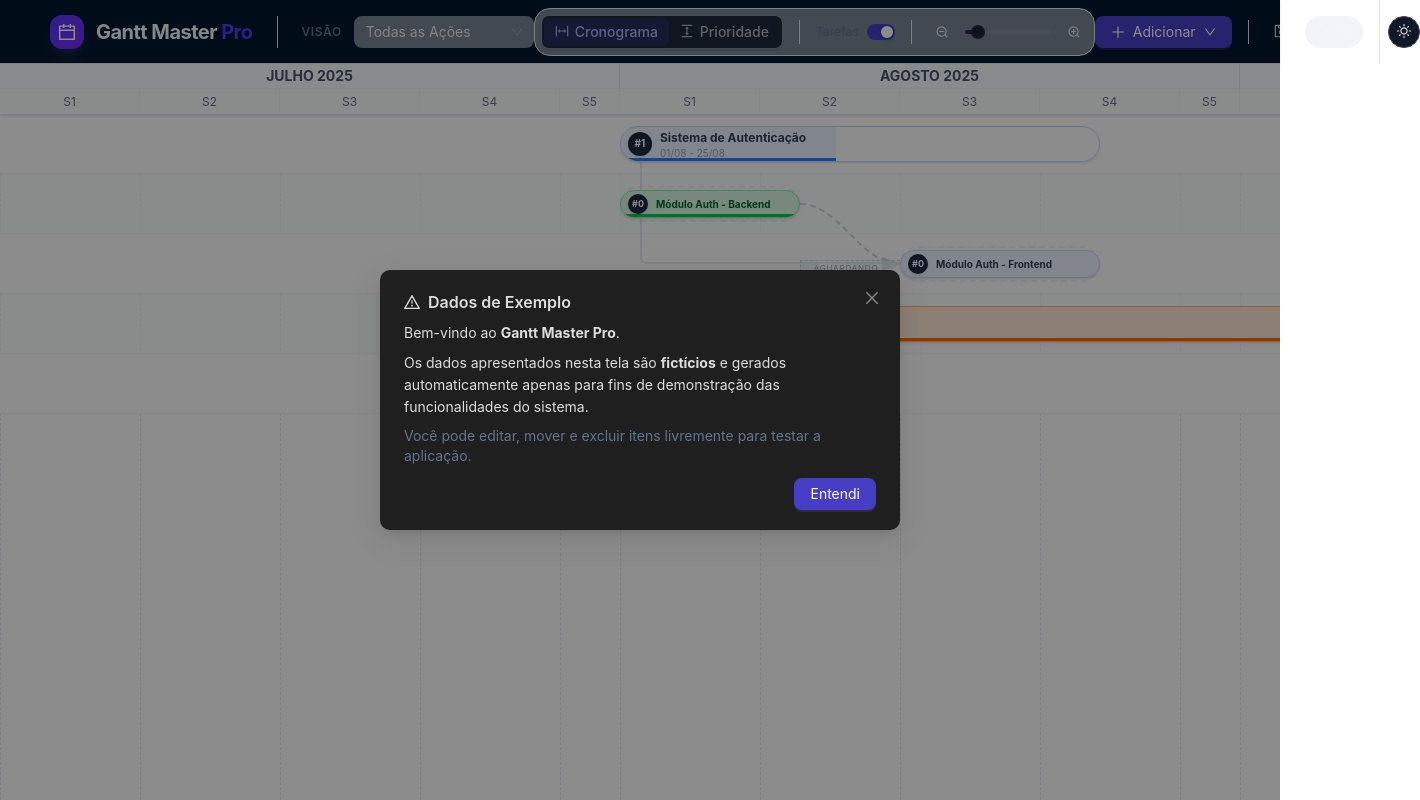
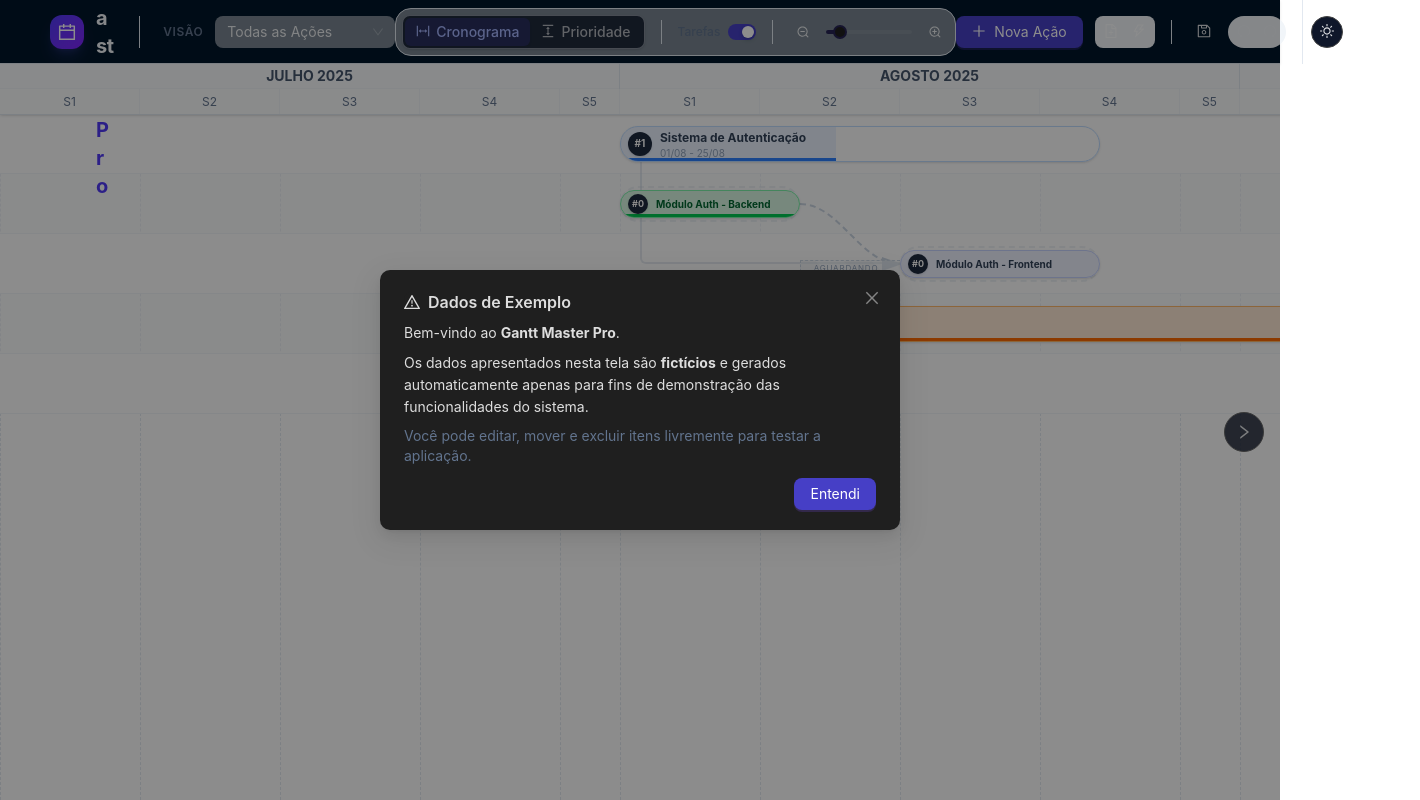
Before and after one commit to eduardogpi/gantt-master-pro, a React (Vite) app: page / in a window 1280 px wide. Shown: the whole page, 1420 px wide, since content can reach past the window. Built offline with nearby package versions, Linux system fonts and the light colour scheme.

Commit message:
Coloca o botão de scrolling para navegar na horizontal, que não fica intuitiva em telas menores

```diff
--- a/src/GanttMasterPro.jsx
+++ b/src/GanttMasterPro.jsx
@@ -1,7 +1,7 @@
 //@ts-nocheck
 "use client"
-import React, { useState, useMemo } from "react";
-import { Layout, Typography, Button, Modal, Slider, Input, Tag, Popover, Form, Select, List, DatePicker, ConfigProvider, theme, message, Tooltip, Segmented, Switch, Drawer, Dropdown } from "antd";
+import React, { useState, useMemo, useEffect } from "react";
+import { Layout, Typography, Button, Modal, Slider, Input, Tag, Popover, Form, Select, List, DatePicker, ConfigProvider, theme, message, Tooltip, Segmented, Switch } from "antd";
 import ptBR from 'antd/locale/pt_BR';
 import dayjs from "dayjs";
 import duration from "dayjs/plugin/duration";
@@ -18,7 +18,7 @@
     ZoomInOutlined, ZoomOutOutlined, SaveOutlined, DiffOutlined,
     ColumnHeightOutlined, ColumnWidthOutlined,
     ThunderboltOutlined, BlockOutlined, GlobalOutlined,
-    MoonOutlined, SunOutlined, FileAddOutlined, MenuOutlined, DownOutlined
+    MoonOutlined, SunOutlined, FileAddOutlined
 } from "@ant-design/icons";
 
 import { initialMockData } from './data/mockData.js';
@@ -31,6 +31,7 @@
 
 import TimelineHeader from './components/Gantt/TimelineHeader.jsx';
 import GridBackground from './components/Gantt/GridBackground.jsx';
+import ScrollControls from './components/Gantt/ScrollControls.jsx';
 import TodayLine from './components/Gantt/TodayLine.jsx';
 import DependencyLines from './components/Gantt/DependencyLines.jsx';
 import TaskBar from './components/Gantt/TaskBar.jsx';
@@ -78,13 +79,14 @@
     const [selectedProjectForTask, setSelectedProjectForTask] = useState(null); // Estado auxiliar para o modal de nova tarefa
     const [conflictModal, setConflictModal] = useState({ visible: false, taskData: null, affectedProjects: [] }); // Modal de resolução de conflitos
     const [taskDetailsModal, setTaskDetailsModal] = useState({ visible: false, task: null }); // Modal de detalhes da tarefa
-    const [welcomeModalVisible, setWelcomeModalVisible] = useState(() => {
-        if (typeof window !== 'undefined') {
-            return !localStorage.getItem('hasSeenWelcome_v1');
+    const [welcomeModalVisible, setWelcomeModalVisible] = useState(false); // Modal de boas vindas
+
+    useEffect(() => {
+        const hasSeenWelcome = localStorage.getItem('hasSeenWelcome_v1');
+        if (!hasSeenWelcome) {
+            setWelcomeModalVisible(true);
         }
-        return false;
-    }); // Modal de boas vindas
-    const [mobileMenuOpen, setMobileMenuOpen] = useState(false); // Menu mobile
+    }, []);
 
     const handleCloseWelcome = () => {
         localStorage.setItem('hasSeenWelcome_v1', 'true');
@@ -834,21 +836,21 @@
                 <Layout className="h-screen flex flex-col bg-slate-50 dark:bg-slate-950 text-slate-800 dark:text-slate-100 font-sans transition-colors duration-300">
                     {contextHolder}
 
-                    <Header className="bg-white/80 dark:bg-slate-900/80 backdrop-blur-md border-b border-slate-200 dark:border-slate-800 px-4 md:px-6 h-16 flex items-center justify-between shadow-sm z-20 transition-colors duration-300 sticky top-0">
+                    <Header className="bg-white/80 dark:bg-slate-900/80 backdrop-blur-md border-b border-slate-200 dark:border-slate-800 px-6 h-16 flex items-center justify-between shadow-sm z-20 transition-colors duration-300 sticky top-0">
                         {/* Left: Brand & Filter */}
-                        <div className="flex items-center gap-4 md:gap-6">
+                        <div className="flex items-center gap-6">
                             <div className="flex items-center gap-3">
                                 <div className="bg-gradient-to-br from-indigo-600 to-violet-600 text-white p-2 rounded-xl shadow-lg shadow-indigo-500/20 flex items-center justify-center">
                                     <CalendarOutlined className="text-lg" />
                                 </div>
-                                <Title level={4} style={{ margin: 0, color: darkMode ? '#f1f5f9' : '#0f172a', fontSize: '1.25rem', fontWeight: 700, letterSpacing: '-0.025em' }} className="hidden sm:block whitespace-nowrap">
+                                <Title level={4} style={{ margin: 0, color: darkMode ? '#f1f5f9' : '#0f172a', fontSize: '1.25rem', fontWeight: 700, letterSpacing: '-0.025em' }}>
                                     Gantt Master <span className="text-indigo-600 dark:text-indigo-400">Pro</span>
                                 </Title>
                             </div>
 
-                            <div className="h-8 w-[1px] bg-slate-200 dark:bg-slate-800 hidden md:block"></div>
+                            <div className="h-8 w-[1px] bg-slate-200 dark:bg-slate-800"></div>
 
-                            <div className="hidden md:flex items-center gap-3">
+                            <div className="flex items-center gap-3">
                                 <span className="text-xs font-semibold text-slate-500 dark:text-slate-400 uppercase tracking-wider">Visão</span>
                                 <Select
                                     value={selectedResponsible}
@@ -864,18 +866,8 @@
                             </div>
                         </div>
 
-                        {/* Mobile Menu Button */}
-                        {/* Mobile Menu Button */}
-                        <div className="md:hidden">
-                            <Button
-                                type="text"
-                                icon={<MenuOutlined />}
-                                onClick={() => setMobileMenuOpen(true)}
-                            />
-                        </div>
-
-                        {/* Center: View Controls (Desktop) */}
-                        <div className="hidden md:flex items-center gap-4 bg-slate-100/50 dark:bg-slate-900/50 p-1.5 rounded-2xl border border-slate-200 dark:border-slate-800">
+                        {/* Center: View Controls */}
+                        <div className="flex items-center gap-4 bg-slate-100/50 dark:bg-slate-900/50 p-1.5 rounded-2xl border border-slate-200 dark:border-slate-800">
                             <Segmented
                                 options={[
                                     { label: 'Cronograma', value: 'horizontal', icon: <ColumnWidthOutlined /> },
@@ -909,37 +901,20 @@
                             </div>
                         </div>
 
-                        {/* Right: Actions (Desktop) */}
-                        <div className="hidden md:flex items-center gap-3">
-                            <Dropdown
-                                menu={{
-                                    items: [
-                                        {
-                                            key: '1',
-                                            label: 'Nova Ação',
-                                            icon: <PlusOutlined />,
-                                            onClick: handleAddNew,
-                                        },
-                                        {
-                                            key: '2',
-                                            label: 'Nova Tarefa',
-                                            icon: <FileAddOutlined />,
-                                            onClick: () => setNewTaskModal({ visible: true }),
-                                        },
-                                        {
-                                            key: '3',
-                                            label: 'Tarefa Avulsa',
-                                            icon: <ThunderboltOutlined />,
-                                            onClick: () => setLooseTaskModal({ visible: true, parentProject: null }),
-                                        },
-                                    ]
-                                }}
-                                trigger={['click']}
-                            >
-                                <Button type="primary" className="bg-indigo-600 shadow-lg shadow-indigo-500/30 hover:bg-indigo-500 border-none h-9 px-4 rounded-lg font-medium flex items-center gap-2">
-                                    <PlusOutlined /> Adicionar <DownOutlined className="text-xs" />
+                        {/* Right: Actions */}
+                        <div className="flex items-center gap-3">
+                            <Button type="primary" className="bg-indigo-600 shadow-lg shadow-indigo-500/30 hover:bg-indigo-500 border-none h-9 px-4 rounded-lg font-medium" icon={<PlusOutlined />} onClick={handleAddNew}>
+                                Nova Ação
                             </Button>
-                            </Dropdown>
+
+                            <div className="flex items-center bg-slate-100 dark:bg-slate-800 rounded-lg p-1 gap-1">
+                                <Tooltip title="Nova Tarefa">
+                                    <Button size="small" type="text" className="text-slate-600 dark:text-slate-300 hover:bg-white dark:hover:bg-slate-700 rounded-md" icon={<FileAddOutlined />} onClick={() => setNewTaskModal({ visible: true })} />
+                                </Tooltip>
+                                <Tooltip title="Tarefa Avulsa">
+                                    <Button size="small" type="text" className="text-slate-600 dark:text-slate-300 hover:bg-white dark:hover:bg-slate-700 rounded-md" icon={<ThunderboltOutlined />} onClick={() => setLooseTaskModal({ visible: true, parentProject: null })} />
+                                </Tooltip>
+                            </div>
 
                             <div className="h-6 w-[1px] bg-slate-200 dark:bg-slate-700 mx-1"></div>
 
@@ -975,100 +950,8 @@
                         </div>
                     </Header>
 
-                    {/* Mobile Drawer */}
-                    <Drawer
-                        title="Menu"
-                        placement="right"
-                        onClose={() => setMobileMenuOpen(false)}
-                        open={mobileMenuOpen}
-                        width={300}
-                        styles={{ body: { padding: 0 } }}
-                    >
-                        <div className="flex flex-col p-4 gap-6">
-                            {/* Filter */}
-                            <div className="flex flex-col gap-2">
-                                <span className="text-xs font-semibold text-slate-500 uppercase tracking-wider">Visão</span>
-                                <Select
-                                    value={selectedResponsible}
-                                    onChange={setSelectedResponsible}
-                                    style={{ width: '100%' }}
-                                    className="font-medium"
-                                >
-                                    <Option value="Todos">Todas as Ações</Option>
-                                    {allResponsibles.map(dev => <Option key={dev} value={dev}>{dev}</Option>)}
-                                </Select>
-                            </div>
-
-                            {/* View Mode */}
-                            <div className="flex flex-col gap-2">
-                                <span className="text-xs font-semibold text-slate-500 uppercase tracking-wider">Modo</span>
-                                <Segmented
-                                    block
-                                    options={[
-                                        { label: 'Cronograma', value: 'horizontal', icon: <ColumnWidthOutlined /> },
-                                        { label: 'Prioridade', value: 'vertical', icon: <ColumnHeightOutlined /> },
-                                    ]}
-                                    value={interactionMode}
-                                    onChange={setInteractionMode}
-                                />
-                            </div>
-
-                            {/* Zoom */}
-                            <div className="flex flex-col gap-2">
-                                <span className="text-xs font-semibold text-slate-500 uppercase tracking-wider">Zoom</span>
-                                <div className="flex items-center gap-3">
-                                    <ZoomOutOutlined className="text-xs text-slate-400" />
-                                    <Slider
-                                        min={5}
-                                        max={100}
-                                        value={zoomLevel}
-                                        onChange={setZoomLevel}
-                                        className="flex-1 m-0"
-                                        tooltip={{ formatter: null }}
-                                    />
-                                    <ZoomInOutlined className="text-xs text-slate-400" />
-                                </div>
-                            </div>
-
-                            {/* Toggles */}
-                            <div className="flex items-center justify-between">
-                                <span className="text-sm font-medium text-slate-700">Mostrar Subtarefas</span>
-                                <Switch size="small" checked={showSubtasks} onChange={setShowSubtasks} />
-                            </div>
-                            <div className="flex items-center justify-between">
-                                <span className="text-sm font-medium text-slate-700">Tema Escuro</span>
-                                <Switch size="small" checked={darkMode} onChange={setDarkMode} />
-                            </div>
-
-                            <div className="h-[1px] bg-slate-200 my-2"></div>
-
-                            {/* Actions */}
-                            <div className="flex flex-col gap-3">
-                                <Button type="primary" block icon={<PlusOutlined />} onClick={() => { handleAddNew(); setMobileMenuOpen(false); }}>
-                                    Nova Ação
-                                </Button>
-                                <div className="grid grid-cols-2 gap-2">
-                                    <Button block icon={<FileAddOutlined />} onClick={() => { setNewTaskModal({ visible: true }); setMobileMenuOpen(false); }}>
-                                        Nova Tarefa
-                                    </Button>
-                                    <Button block icon={<ThunderboltOutlined />} onClick={() => { setLooseTaskModal({ visible: true, parentProject: null }); setMobileMenuOpen(false); }}>
-                                        Tarefa Avulsa
-                                    </Button>
-                                </div>
-                                <Button block icon={<SaveOutlined />} onClick={() => { handleOpenSave(); setMobileMenuOpen(false); }}>
-                                    Salvar Alterações
-                                </Button>
-                            </div>
-
-                            {/* Undo/Redo */}
-                            <div className="flex gap-2 justify-center mt-2">
-                                <Button shape="circle" icon={<UndoOutlined />} onClick={handleUndo} disabled={history.past.length === 0} />
-                                <Button shape="circle" icon={<RedoOutlined />} onClick={handleRedo} disabled={history.future.length === 0} />
-                            </div>
-                        </div>
-                    </Drawer>
-
-                    <Content className="flex-1 overflow-auto relative bg-white dark:bg-slate-900 cursor-default select-none custom-scrollbar transition-colors duration-300" id="gantt-container">
+                    <div className="flex-1 relative overflow-hidden flex flex-col">
+                        <Content className="absolute inset-0 overflow-auto bg-white dark:bg-slate-900 cursor-default select-none custom-scrollbar transition-colors duration-300" id="gantt-container">
                             <DndContext sensors={sensors} onDragEnd={handleDragEnd} onDragStart={({ active }) => setActiveId(active.id)} modifiers={modifiers}>
                                 <div className="relative min-h-full pb-20" style={{ width: Math.max(2000, calculateLeft(startDate.add(totalMonths, 'month'), zoomLevel, startDate)), height: contentHeight }}>
 
@@ -1140,6 +1023,8 @@
                                 </div>
                             </DndContext>
                         </Content>
+                        <ScrollControls containerId="gantt-container" dependencies={[zoomLevel, visibleData.length, startDate, totalMonths]} />
+                    </div>
 
                     {/* MODAL NOVA TAREFA VINCULADA */}
                     <Modal
--- /dev/null
+++ b/src/components/Gantt/ScrollControls.jsx
@@ -0,0 +1,78 @@
+import React, { useState, useEffect } from 'react';
+import { Button } from 'antd';
+import { LeftOutlined, RightOutlined } from '@ant-design/icons';
+
+const ScrollControls = ({ containerId, dependencies = [] }) => {
+    const [showLeft, setShowLeft] = useState(false);
+    const [showRight, setShowRight] = useState(false);
+
+    const checkScroll = () => {
+        const container = document.getElementById(containerId);
+        if (!container) return;
+
+        const { scrollLeft, scrollWidth, clientWidth } = container;
+        setShowLeft(scrollLeft > 0);
+        setShowRight(scrollLeft < scrollWidth - clientWidth - 10); // -10 buffer
+    };
+
+    useEffect(() => {
+        const container = document.getElementById(containerId);
+        if (!container) return;
+
+        container.addEventListener('scroll', checkScroll);
+        window.addEventListener('resize', checkScroll);
+
+        // Initial check
+        checkScroll();
+
+        return () => {
+            container.removeEventListener('scroll', checkScroll);
+            window.removeEventListener('resize', checkScroll);
+        };
+    }, [containerId, ...dependencies]);
+
+    // Re-check when dependencies change (e.g. zoom level, data length)
+    useEffect(() => {
+        checkScroll();
+    }, dependencies);
+
+    const scroll = (direction) => {
+        const container = document.getElementById(containerId);
+        if (!container) return;
+
+        const scrollAmount = container.clientWidth / 2;
+        container.scrollBy({
+            left: direction === 'left' ? -scrollAmount : scrollAmount,
+            behavior: 'smooth'
+        });
+    };
+
+    if (!showLeft && !showRight) return null;
+
+    return (
+        <div style={{ position: 'absolute', top: 0, left: 0, width: '100%', height: '100%', pointerEvents: 'none', zIndex: 50 }}>
+            {showLeft && (
+                <Button
+                    shape="circle"
+                    icon={<LeftOutlined />}
+                    onClick={() => scroll('left')}
+                    className="shadow-lg border-none opacity-80 hover:opacity-100 bg-white/90 dark:bg-slate-800/90 text-indigo-600 dark:text-indigo-400"
+                    style={{ position: 'absolute', left: '16px', top: '50%', transform: 'translateY(-50%)', pointerEvents: 'auto' }}
+                    size="large"
+                />
+            )}
+            {showRight && (
+                <Button
+                    shape="circle"
+                    icon={<RightOutlined />}
+                    onClick={() => scroll('right')}
+                    className="shadow-lg border-none opacity-80 hover:opacity-100 bg-white/90 dark:bg-slate-800/90 text-indigo-600 dark:text-indigo-400"
+                    style={{ position: 'absolute', right: '16px', top: '50%', transform: 'translateY(-50%)', pointerEvents: 'auto' }}
+                    size="large"
+                />
+            )}
+        </div>
+    );
+};
+
+export default ScrollControls;
```
Lines whose indentation alone changed are shown as unchanged.
